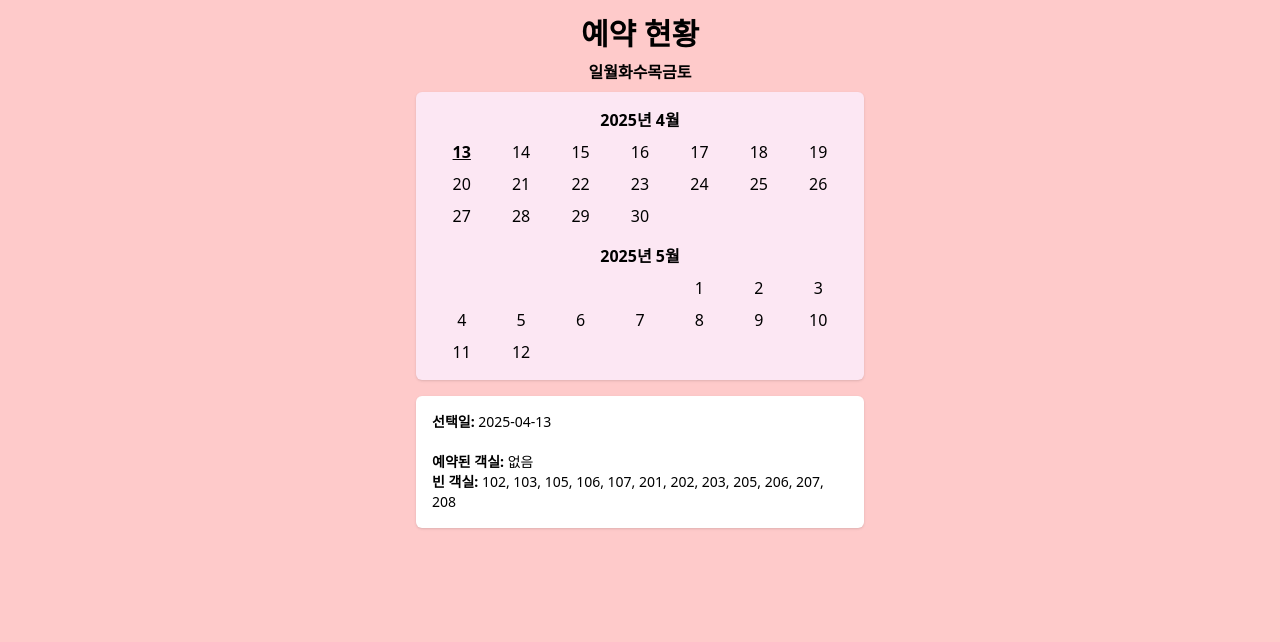
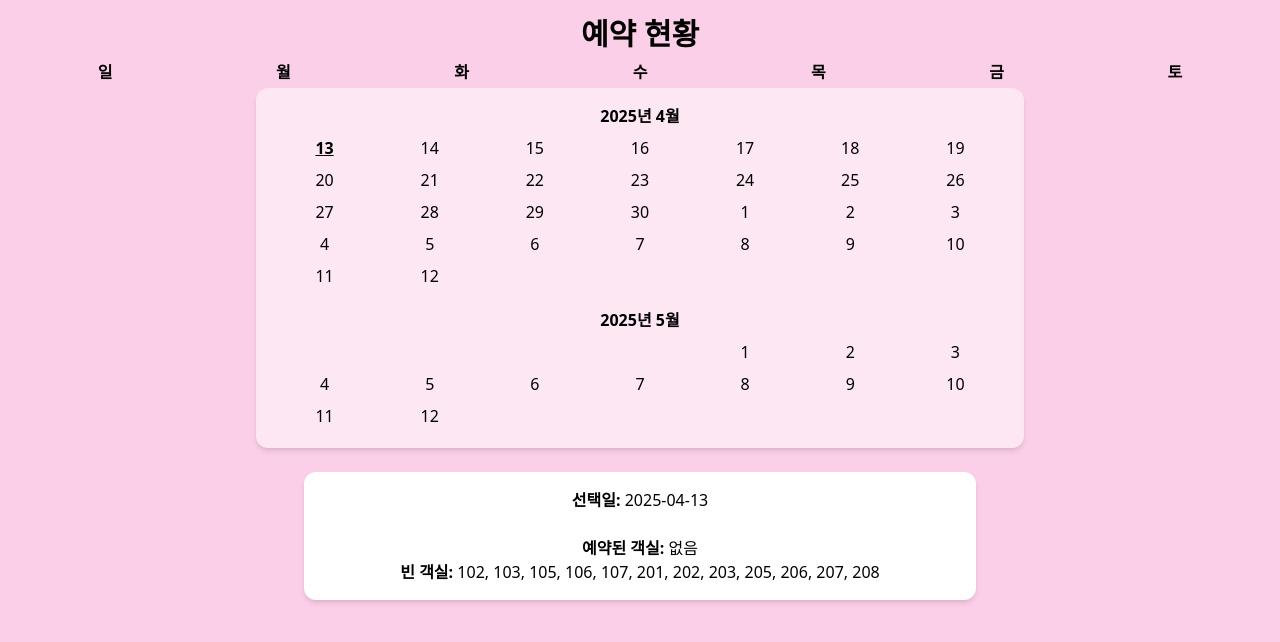
Before and after one commit to dongnam-motel/reservation-app, a React (Vite) app: page / in a window 1280 px wide. Both pictures are taken after a click on the element "13". Shown: the top 642 px of the page. Built offline with nearby package versions, Linux system fonts and the light colour scheme; no server answers; the database is empty.

Commit message:
Fix calendar weekday alignment and spacing

```diff
--- a/src/ReservationStatus.jsx
+++ b/src/ReservationStatus.jsx
@@ -1,104 +1,126 @@
-// src/ReservationStatus.jsx
-import React, { useEffect, useState } from 'react';
+import { useState, useEffect } from 'react';
 import { supabase } from './supabaseClient';
-import dayjs from 'dayjs';
 
-const allRooms = [
-  '102', '103', '105', '106', '107',
-  '201', '202', '203', '205', '206', '207', '208',
-];
+const allRooms = ['102', '103', '105', '106', '107', '201', '202', '203', '205', '206', '207', '208'];
 
-const ReservationStatus = () => {
+function formatDate(date) {
+  return date.toISOString().split('T')[0];
+}
+
+function getDatesInRange(start, end) {
+  const dates = [];
+  const current = new Date(start);
+  while (current <= end) {
+    dates.push(new Date(current));
+    current.setDate(current.getDate() + 1);
+  }
+  return dates;
+}
+
+export default function ReservationStatus() {
+  const today = new Date();
+  const nextMonth = new Date(today);
+  nextMonth.setMonth(today.getMonth() + 1);
+
+  const aprilStart = new Date(today);
+  const aprilEnd = new Date(today);
+  aprilEnd.setMonth(aprilEnd.getMonth() + 1);
+  aprilEnd.setDate(today.getDate() - 1);
+
+  const mayStart = new Date(today);
+  mayStart.setMonth(today.getMonth() + 1);
+  mayStart.setDate(1);
+  const mayEnd = new Date(today);
+  mayEnd.setMonth(today.getMonth() + 1);
+  mayEnd.setDate(today.getDate() - 1);
+
+  const aprilDates = getDatesInRange(aprilStart, aprilEnd);
+  const mayDates = getDatesInRange(mayStart, mayEnd);
+
   const [selectedDate, setSelectedDate] = useState(null);
   const [reservedRooms, setReservedRooms] = useState([]);
-  const [availableRooms, setAvailableRooms] = useState([]);
 
   useEffect(() => {
-    const fetchData = async () => {
     if (!selectedDate) return;
 
-      const { data, error } = await supabase
+    const fetchReservations = async () => {
+      const { data } = await supabase
         .from('reservations')
         .select('room_number')
-        .eq('reservation_date', selectedDate.toISOString().split('T')[0]);
+        .eq('reservation_date', formatDate(selectedDate));
 
-      if (error) {
-        console.error('Error fetching reservations:', error);
-        return;
-      }
-
-      const reserved = data.map((r) => r.room_number);
-      const available = allRooms.filter((room) => !reserved.includes(room));
-
-      setReservedRooms(reserved);
-      setAvailableRooms(available);
+      setReservedRooms(data ? data.map((r) => r.room_number) : []);
     };
 
-    fetchData();
+    fetchReservations();
   }, [selectedDate]);
 
-  const today = dayjs();
-  const nextMonth = today.add(1, 'month');
-  const endDate = nextMonth.subtract(1, 'day');
+  const isSameDate = (a, b) => a && b && formatDate(a) === formatDate(b);
+  const blankDays = (date) => Array.from({ length: date.getDay() }, (_, i) => <div key={`b${i}`} />);
 
-  const generateCalendarDates = (startDate, endDay) => {
-    const dates = [];
-    const startOfWeek = startDate.day(); // 0 (일) ~ 6 (토)
+  return (
+    <div className="bg-pink-200 min-h-screen p-4">
+      <h1 className="text-3xl font-bold text-center mb-2">예약 현황</h1>
 
-    // 앞 공백 추가
-    for (let i = 0; i < startOfWeek; i++) {
-      dates.push(null);
-    }
+      {/* 요일 표시 */}
+      <div className="grid grid-cols-7 text-center font-semibold mb-1">
+        {['일', '월', '화', '수', '목', '금', '토'].map((d) => (
+          <div key={d}>{d}</div>
+        ))}
+      </div>
 
-    for (let d = 0; d <= endDay.date() - startDate.date(); d++) {
-      dates.push(startDate.add(d, 'day').toDate());
-    }
-
-    return dates;
-  };
-
-  const aprilDates = generateCalendarDates(today, today.endOf('month'));
-  const mayDates = generateCalendarDates(nextMonth.startOf('month'), endDate);
-
-  const renderDates = (dates) => (
-    <div className="grid grid-cols-7 gap-y-2 text-center mt-2">
-      {dates.map((date, index) =>
-        date ? (
+      <div className="bg-pink-100 p-4 rounded-xl shadow-md max-w-3xl mx-auto">
+        {/* 4월 */}
+        <div className="text-center font-bold mb-1">2025년 4월</div>
+        <div className="grid grid-cols-7 text-center mb-4">
+          {blankDays(aprilDates[0])}
+          {aprilDates.map((date, idx) => (
             <div
-            key={index}
-            className={`cursor-pointer ${selectedDate?.toDateString() === date.toDateString() ? 'font-bold underline' : ''}`}
+              key={`a${idx}`}
               onClick={() => setSelectedDate(date)}
+              className={`cursor-pointer py-1 ${isSameDate(date, selectedDate) ? 'font-bold underline' : ''}`}
             >
               {date.getDate()}
             </div>
-        ) : (
-          <div key={index}></div>
-        )
-      )}
-    </div>
-  );
-
-  return (
-    <div className="bg-red-200 min-h-screen flex flex-col items-center p-4">
-      <h1 className="text-3xl font-bold mb-2">예약 현황</h1>
-      <div className="grid grid-cols-7 gap-y-2 text-center font-semibold">
-        {['일', '월', '화', '수', '목', '금', '토'].map((day) => (
-          <div key={day}>{day}</div>
           ))}
         </div>
-      <div className="bg-pink-100 p-4 rounded-md shadow mt-2 w-full max-w-md">
-        <div className="text-center font-bold mb-2">2025년 4월</div>
-        {renderDates(aprilDates)}
-        <div className="text-center font-bold mt-4 mb-2">2025년 5월</div>
-        {renderDates(mayDates)}
+
+        {/* 5월 */}
+        <div className="text-center font-bold mb-1">2025년 5월</div>
+        <div className="grid grid-cols-7 text-center">
+          {blankDays(mayDates[0])}
+          {mayDates.map((date, idx) => (
+            <div
+              key={`m${idx}`}
+              onClick={() => setSelectedDate(date)}
+              className={`cursor-pointer py-1 ${isSameDate(date, selectedDate) ? 'font-bold underline' : ''}`}
+            >
+              {date.getDate()}
             </div>
-      <div className="bg-white p-4 mt-4 rounded-md shadow w-full max-w-md text-sm">
+          ))}
+        </div>
+      </div>
+
+      {/* 결과 표시창 */}
+      <div className="mt-6 p-4 bg-white rounded-xl shadow-md max-w-2xl mx-auto text-center">
         {selectedDate ? (
           <>
-            <p><strong>선택일:</strong> {dayjs(selectedDate).format('YYYY-MM-DD')}</p>
+            <p className="font-bold">
+              선택일: <span className="font-normal">{formatDate(selectedDate)}</span>
+            </p>
             <br />
-            <p><strong>예약된 객실:</strong> {reservedRooms.length > 0 ? reservedRooms.join(', ') : '없음'}</p>
-            <p><strong>빈 객실:</strong> {availableRooms.length > 0 ? availableRooms.join(', ') : '없음'}</p>
+            <p className="font-bold">
+              예약된 객실:{' '}
+              <span className="font-normal">
+                {reservedRooms.length > 0 ? reservedRooms.join(', ') : '없음'}
+              </span>
+            </p>
+            <p className="font-bold">
+              빈 객실:{' '}
+              <span className="font-normal">
+                {allRooms.filter((room) => !reservedRooms.includes(room)).join(', ')}
+              </span>
+            </p>
           </>
         ) : (
           <p>날짜를 선택하면 예약 정보가 표시됩니다.</p>
@@ -106,6 +128,4 @@ const ReservationStatus = () => {
       </div>
     </div>
   );
-};
-
-export default ReservationStatus;
+}
```
Lines whose indentation alone changed are shown as unchanged.
